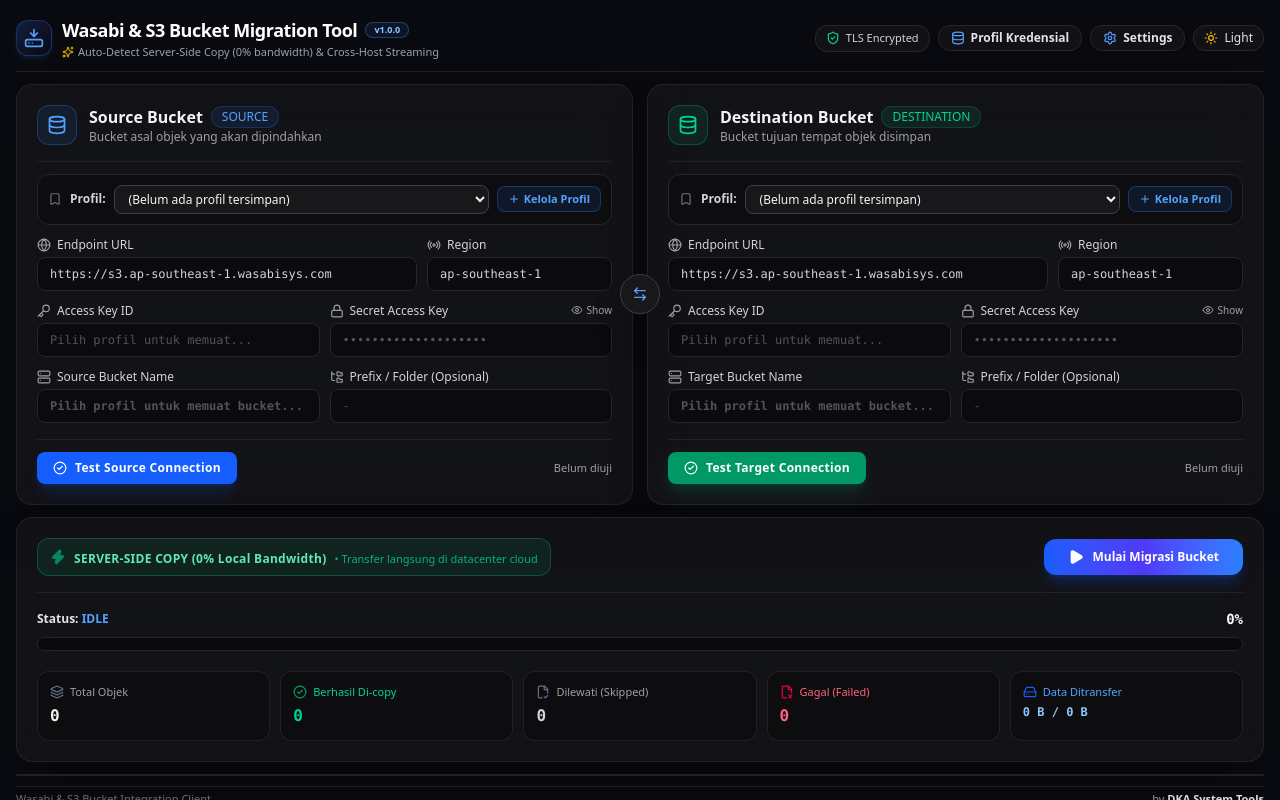
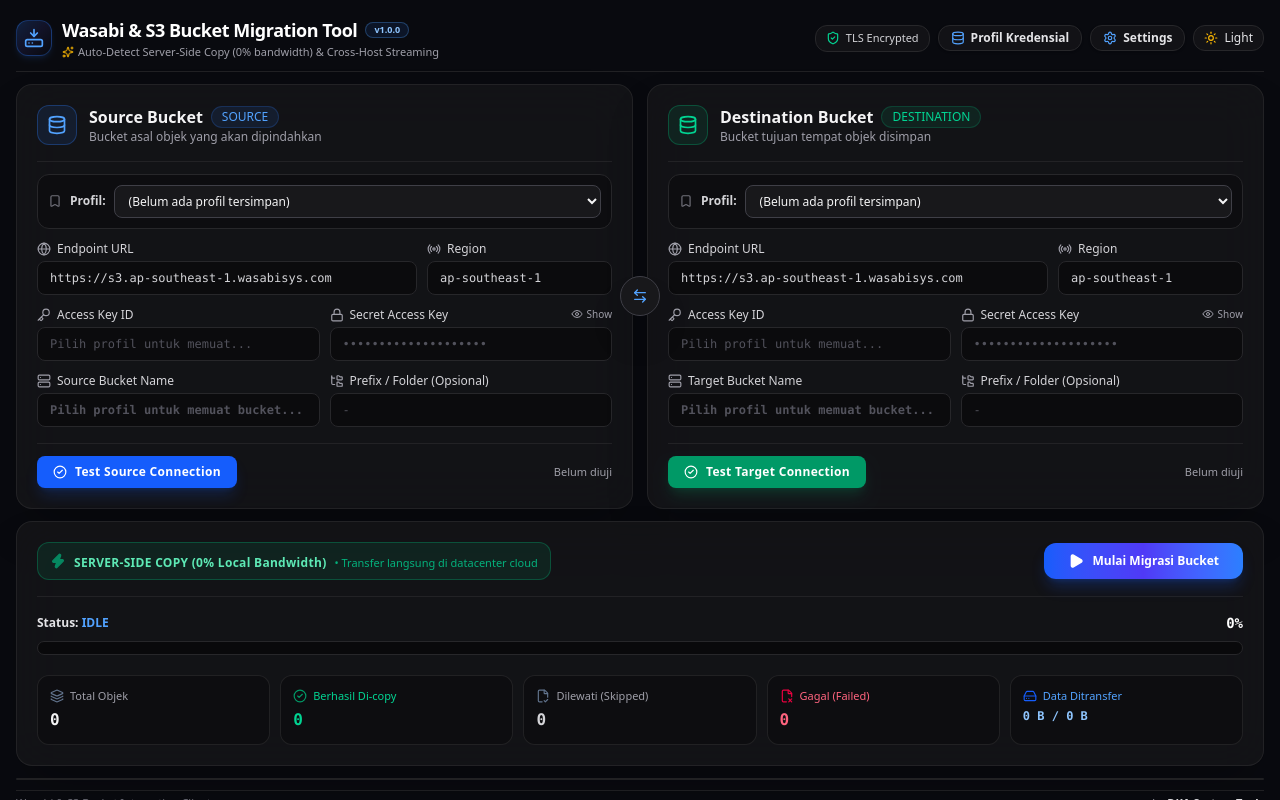
Before and after one commit to YovanggaAnandhika/WasabiMigrator, a Next.js app: page / in a window 1280 px wide. Built offline with nearby package versions, Linux system fonts and the light colour scheme.

Commit message:
refactor: remove profile manager button and related props

```diff
--- a/src/app/page.tsx
+++ b/src/app/page.tsx
@@ -399,7 +399,6 @@
             config={sourceConfig}
             onChange={setSourceConfig}
             profiles={profiles}
-            onOpenProfileManager={() => setIsProfileModalOpen(true)}
             disabled={isMigrating || isSwapping}
             className={isSwapping ? "animate-swap-left ring-2 ring-blue-500/50" : "transition-all duration-300"}
           />
@@ -431,7 +430,6 @@
             config={targetConfig}
             onChange={setTargetConfig}
             profiles={profiles}
-            onOpenProfileManager={() => setIsProfileModalOpen(true)}
             disabled={isMigrating || isSwapping}
             className={isSwapping ? "animate-swap-right ring-2 ring-emerald-500/50" : "transition-all duration-300"}
           />
--- a/src/components/bucket/ProfileSelectorBar.tsx
+++ b/src/components/bucket/ProfileSelectorBar.tsx
@@ -9,7 +9,6 @@
   currentConfig: BucketConfig;
   disabled: boolean;
   onSelectProfile: (config: BucketConfig) => void;
-  onOpenProfileManager?: () => void;
 }
 
 export const ProfileSelectorBar: React.FC<ProfileSelectorBarProps> = ({
@@ -17,7 +16,6 @@
   currentConfig,
   disabled,
   onSelectProfile,
-  onOpenProfileManager,
 }) => {
   // Find matching profile ID based on endpoint_url, access_key_id and bucket_name
   const matchedProfile = profiles.find(
@@ -30,7 +28,7 @@
   const selectedValue = matchedProfile ? matchedProfile.id : "";
 
   return (
-    <div className={`mt-3 p-2.5 rounded-xl border transition-colors flex flex-col sm:flex-row items-stretch sm:items-center justify-between gap-2 ${
+    <div className={`mt-3 p-2.5 rounded-xl border transition-colors flex items-center justify-between gap-2 ${
       selectedValue
         ? "border-blue-500/40 bg-blue-50/40 dark:bg-blue-950/20"
         : "border-slate-200 dark:border-zinc-800 bg-slate-50/70 dark:bg-zinc-950/50"
@@ -57,7 +55,7 @@
               });
             }
           }}
-          className={`flex-1 text-xs rounded-lg border px-2.5 py-1 text-slate-900 dark:text-zinc-100 focus:outline-none focus:ring-1 focus:ring-blue-500 cursor-pointer transition font-medium ${
+          className={`w-full text-xs rounded-lg border px-2.5 py-1.5 text-slate-900 dark:text-zinc-100 focus:outline-none focus:ring-1 focus:ring-blue-500 cursor-pointer transition font-medium ${
             selectedValue
               ? "border-blue-500/50 bg-white dark:bg-zinc-900 text-blue-600 dark:text-blue-300 font-semibold shadow-xs"
               : "border-slate-300 dark:border-zinc-700 bg-white dark:bg-zinc-900"
@@ -73,18 +71,6 @@
           ))}
         </select>
       </div>
-
-      {onOpenProfileManager && (
-        <button
-          type="button"
-          disabled={disabled}
-          onClick={onOpenProfileManager}
-          className="flex items-center justify-center gap-1 text-[11px] font-semibold px-2.5 py-1 rounded-lg border border-blue-500/30 bg-blue-500/10 text-blue-600 dark:text-blue-400 hover:bg-blue-500/20 transition shrink-0"
-        >
-          <Plus className="h-3 w-3" />
-          <span>Kelola Profil</span>
-        </button>
-      )}
     </div>
   );
 };
--- a/src/components/bucket/index.tsx
+++ b/src/components/bucket/index.tsx
@@ -33,7 +33,6 @@
   config,
   onChange,
   profiles = [],
-  onOpenProfileManager,
   disabled = false,
   className = "",
 }) => {
@@ -75,7 +74,6 @@
         currentConfig={config}
         disabled={disabled}
         onSelectProfile={onChange}
-        onOpenProfileManager={onOpenProfileManager}
       />
 
       <BucketFormFields
--- a/src/components/bucket/types.ts
+++ b/src/components/bucket/types.ts
@@ -6,7 +6,6 @@
   config: BucketConfig;
   onChange: (newConfig: BucketConfig) => void;
   profiles?: ProfileRecord[];
-  onOpenProfileManager?: () => void;
   disabled?: boolean;
   className?: string;
 }
```
